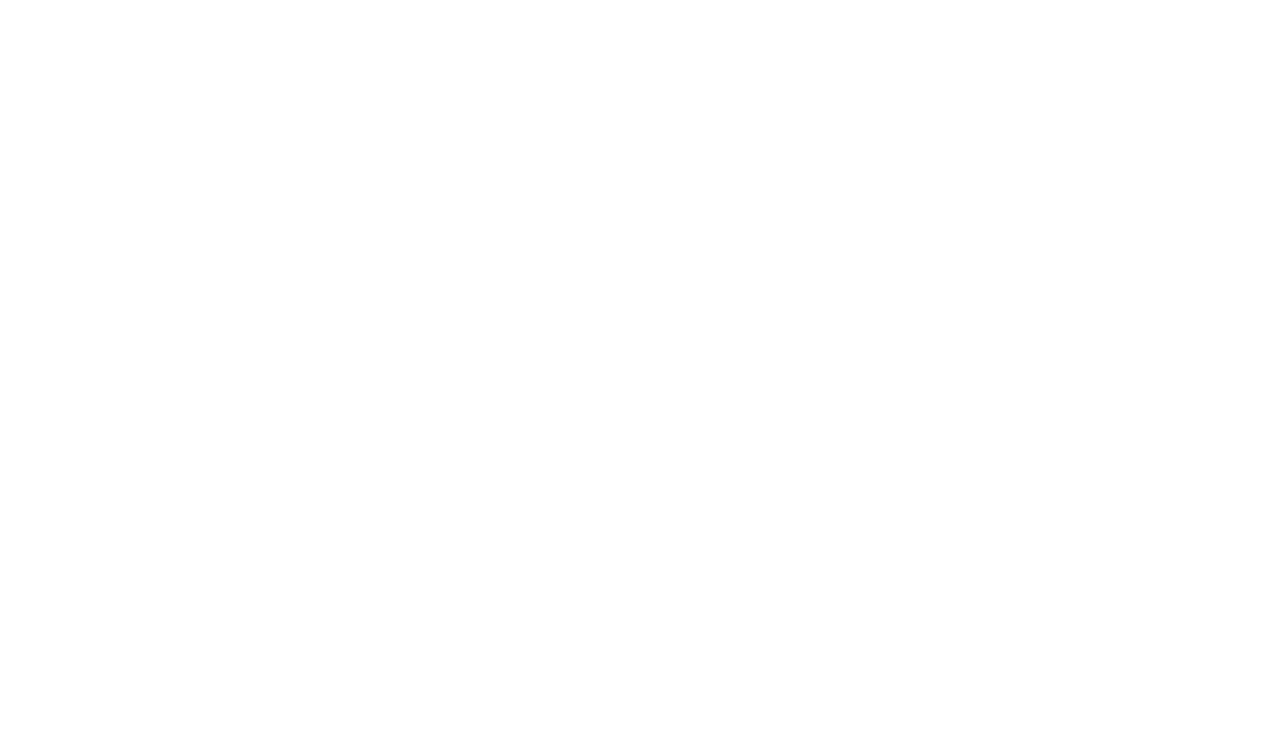
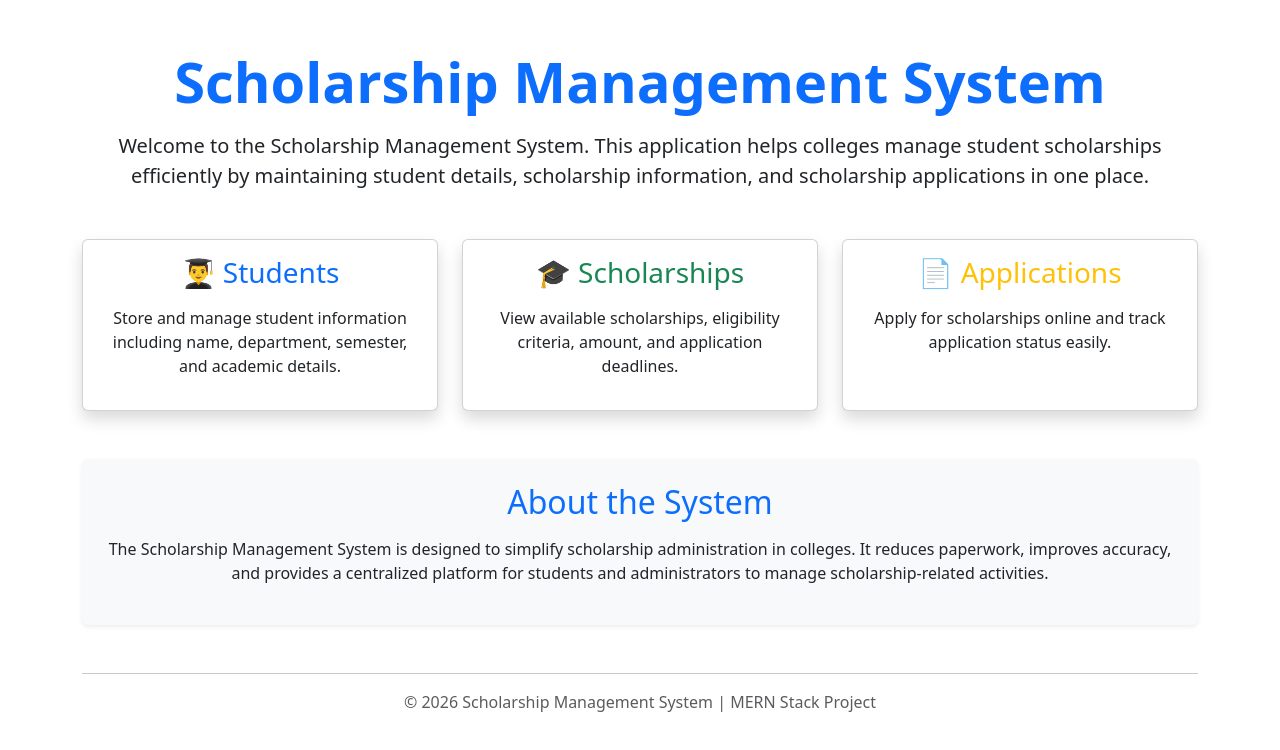
Before and after one commit to Ad-rian27/scholarship-management-app-react, a React (Vite) app: page / in a window 1280 px wide. Shown: the top 750 px of the page. Built offline with nearby package versions, Linux system fonts and the light colour scheme.

Commit message:
homepage created

```diff
--- a/package.json
+++ b/package.json
@@ -11,7 +11,8 @@
   },
   "dependencies": {
     "react": "^19.2.7",
-    "react-dom": "^19.2.7"
+    "react-dom": "^19.2.7",
+    "react-router-dom": "^7.18.1"
   },
   "devDependencies": {
     "@eslint/js": "^10.0.1",
--- a/src/App.jsx
+++ b/src/App.jsx
@@ -3,13 +3,14 @@
 import viteLogo from './assets/vite.svg'
 import heroImg from './assets/hero.png'
 import './App.css'
+import Home from './components/Home'
 
 function App() {
   const [count, setCount] = useState(0)
 
   return (
     <>
-
+      <Home/>
     </>
   )
 }
--- a/src/components/Home.jsx
+++ b/src/components/Home.jsx
@@ -0,0 +1,88 @@
+import React from "react";
+
+const Home = () => {
+  return (
+    <div className="container py-5">
+
+      {/* Welcome Section */}
+      <div className="text-center mb-5">
+        <h1 className="display-4 text-primary fw-bold">
+          Scholarship Management System
+        </h1>
+
+        <p className="lead mt-3">
+          Welcome to the Scholarship Management System. This application helps
+          colleges manage student scholarships efficiently by maintaining
+          student details, scholarship information, and scholarship
+          applications in one place.
+        </p>
+
+
+      </div>
+
+      {/* Features */}
+      <div className="row g-4">
+
+        <div className="col-md-4">
+          <div className="card shadow h-100">
+            <div className="card-body text-center">
+              <h3 className="text-primary">👨‍🎓 Students</h3>
+              <p className="mt-3">
+                Store and manage student information including name, department,
+                semester, and academic details.
+              </p>
+            </div>
+          </div>
+        </div>
+
+        <div className="col-md-4">
+          <div className="card shadow h-100">
+            <div className="card-body text-center">
+              <h3 className="text-success">🎓 Scholarships</h3>
+              <p className="mt-3">
+                View available scholarships, eligibility criteria, amount, and
+                application deadlines.
+              </p>
+            </div>
+          </div>
+        </div>
+
+        <div className="col-md-4">
+          <div className="card shadow h-100">
+            <div className="card-body text-center">
+              <h3 className="text-warning">📄 Applications</h3>
+              <p className="mt-3">
+                Apply for scholarships online and track application status
+                easily.
+              </p>
+            </div>
+          </div>
+        </div>
+
+      </div>
+
+
+      <div className="mt-5 p-4 bg-light rounded shadow-sm">
+        <h2 className="text-center text-primary">About the System</h2>
+
+        <p className="mt-3 text-center">
+          The Scholarship Management System is designed to simplify scholarship
+          administration in colleges. It reduces paperwork, improves accuracy,
+          and provides a centralized platform for students and administrators to
+          manage scholarship-related activities.
+        </p>
+      </div>
+
+
+      <footer className="text-center mt-5">
+        <hr />
+        <p className="text-muted">
+          © 2026 Scholarship Management System | MERN Stack Project
+        </p>
+      </footer>
+
+    </div>
+  );
+};
+
+export default Home;
```
Also changed, not shown: 1 other file (tests, documents, lock files or other folders).
